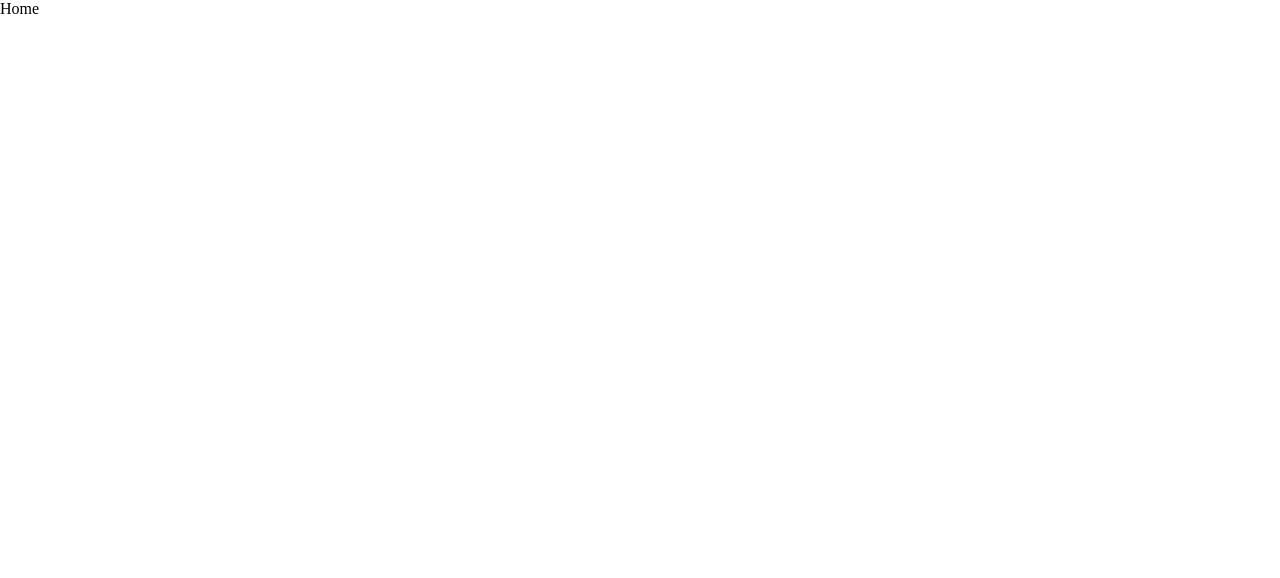
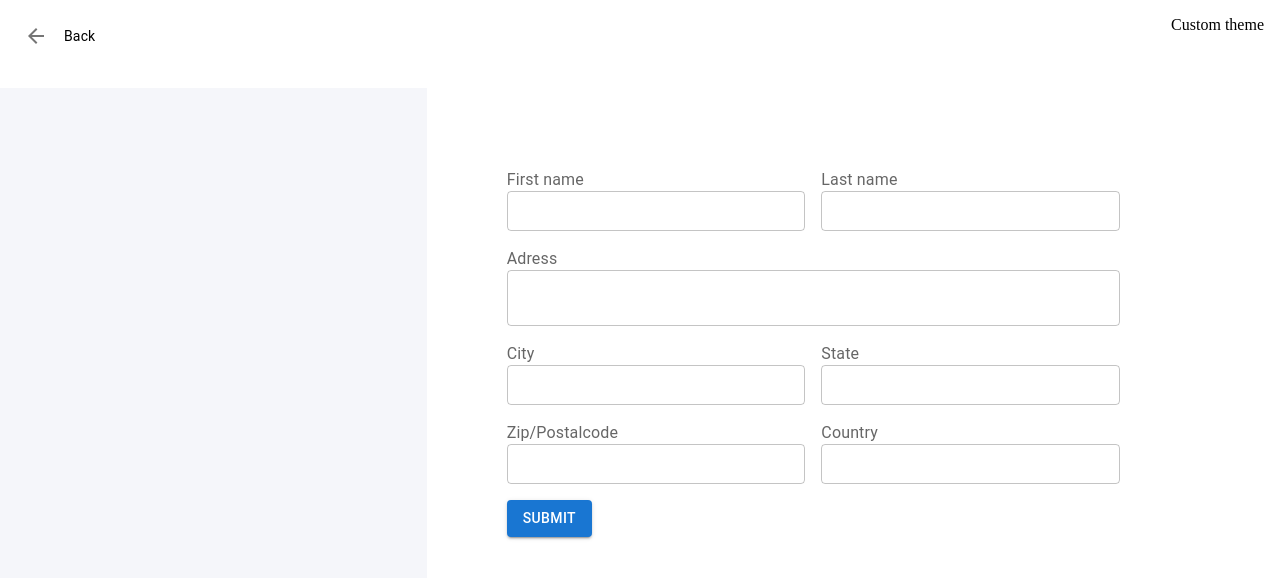
Before and after one commit to nandakishor-Dev/project, a React (Vite) app: page / in a window 1280 px wide. Shown: the top 578 px of the page. Built offline with nearby package versions, Linux system fonts and the light colour scheme.

Commit message:
feat-add registartion page

```diff
--- a/config.js
+++ b/config.js
@@ -1 +1 @@
-const baseApi="https://demoooo"
+export const baseApi="https://demoooo"
--- a/package.json
+++ b/package.json
@@ -12,8 +12,10 @@
   "dependencies": {
     "@emotion/react": "^11.14.0",
     "@emotion/styled": "^11.14.1",
+    "@mui/icons-material": "^7.3.4",
     "@mui/material": "^7.3.4",
     "@tanstack/react-query": "^5.90.6",
+    "axios": "^1.13.1",
     "react": "^19.1.1",
     "react-dom": "^19.1.1",
     "react-hook-form": "^7.66.0",
--- a/src/pages/Home.jsx
+++ b/src/pages/Home.jsx
@@ -1,12 +1,189 @@
-import React from 'react'
+import React from "react";
+import { useMutation } from "@tanstack/react-query";
+import {
+  Box,
+  Button,
+  Container,
+  FormLabel,
+  Grid,
+  IconButton,
+  TextField,
+  Typography,
+} from "@mui/material";
+import { ArrowBack, ArrowBackIos } from "@mui/icons-material";
+import { signUp } from "../store/auth/signup";
+import { Controller, useForm } from "react-hook-form";
 
 const Home = () => {
+  const {
+    control,
+    handleSubmit,
+    watch,
+    formState: { errors },
+  } = useForm({
+    defaultValues: {
+      firstName: "",
+      lastName: "",
+      address: "",
+      city: "",
+      state: "",
+      pincode: "",
+      country: "",
+    },
+  });
 
+  const onSubmit = (data) => console.log(data);
 
+  console.log(watch("example"));
+  const mutation = useMutation({
+    mutationFn: signUp,
+    onSuccess: () => {
+      // Invalidate and refetch
+      alert("success");
+      //   queryClient.invalidateQueries({ queryKey: ["todos"] });
+    },
+  });
 
   return (
-    <div>Home</div>
-  )
-}
+    <Box
+      sx={{
+        minHeight: "100vh",
+        backgroundColor: "white",
+      }}
+    >
+      <Grid container direction={"column"} spacing={2}>
+        {/* Top Section */}
+        <Grid item sx={{ p: 2 }}>
+          <Grid container direction={"row"} justifyContent={"space-between"}>
+            <Grid item>
+              <Box sx={{ display: "flex", alignItems: "center", gap: 1 }}>
+                <IconButton>
+                  <ArrowBack />
+                </IconButton>
+                <Typography variant="body2">Back</Typography>
+              </Box>
+            </Grid>
+            <Grid item>Custom theme</Grid>
+          </Grid>
+        </Grid>
+        {/* Main Section */}
+        <Grid item sx={{ bgcolor: "gray" }}>
+          <Grid container>
+            <Grid size={4} sx={{ bgcolor: "#F5F6FA", p: 10, pt: 20, pb: 20 }}>
+              <Grid container direction={"column"} spacing={2}>
+                {/* {[1, 2, 3, 4].map((i) => (
+                  <Grid item key={i}>
+                    <Grid
+                      container
+                      direction={"row"}
+                      justifyContent={"space-between"}
+                    >
+                      <Grid item>
+                        <Typography>demoooo</Typography>
+                      </Grid>
+                      <Grid item>
+                        <Typography>12345</Typography>
+                      </Grid>
+                    </Grid>
+                  </Grid>
+                ))} */}
+              </Grid>
+            </Grid>
+            <Grid size={8} sx={{ bgcolor: "white", p: 10, pr:20}}>
+              <form onSubmit={handleSubmit(onSubmit)}>
+                <Grid container direction={"column"} spacing={2}>
+                  <Grid container justifyContent={"space-between"}>
+                    <Grid item size={{ xs: 12, sm: 12, lg: 6 }}>
+                      <FormLabel>First name</FormLabel>
+                      <Controller
+                        name="firstName"
+                        control={control}
+                        render={({ field }) => (
+                          <TextField {...field} fullWidth size="small" />
+                        )}
+                      />
+                    </Grid>
 
-export default Home
+                    <Grid item size={{ xs: 12, sm: 12, lg: 6 }}>
+                      <FormLabel>Last name</FormLabel>
+                      <Controller
+                        name="lastName"
+                        control={control}
+                        render={({ field }) => (
+                          <TextField {...field} fullWidth size="small" />
+                        )}
+                      />
+                    </Grid>
+                  </Grid>
+                  <Grid item>
+                    <FormLabel>Adress</FormLabel>
+                    <Controller
+                      name="address"
+                      control={control}
+                      render={({ field }) => (
+                        <TextField {...field} fullWidth size="medium" />
+                      )}
+                    />
+                  </Grid>
+                  <Grid container justifyContent={"space-between"}>
+                    <Grid item size={{ xs: 12, sm: 12, lg: 6 }}>
+                      <FormLabel>City</FormLabel>
+                      <Controller
+                        name="city"
+                        control={control}
+                        render={({ field }) => (
+                          <TextField {...field} fullWidth size="small" />
+                        )}
+                      />
+                    </Grid>
+
+                    <Grid item size={{ xs: 12, sm: 12, lg: 6 }}>
+                      <FormLabel>State</FormLabel>
+                      <Controller
+                        name="state"
+                        control={control}
+                        render={({ field }) => (
+                          <TextField {...field} fullWidth size="small" />
+                        )}
+                      />
+                    </Grid>
+                  </Grid>
+                  <Grid container justifyContent={"space-between"}>
+                    <Grid item size={{ xs: 12, sm: 12, lg: 6 }}>
+                      <FormLabel>Zip/Postalcode</FormLabel>
+                      <Controller
+                        name="pincode"
+                        control={control}
+                        render={({ field }) => (
+                          <TextField {...field} fullWidth size="small" />
+                        )}
+                      />
+                    </Grid>
+
+                    <Grid item size={{ xs: 12, sm: 12, lg: 6 }}>
+                      <FormLabel>Country</FormLabel>
+                      <Controller
+                        name="country"
+                        control={control}
+                        render={({ field }) => (
+                          <TextField {...field} fullWidth size="small" />
+                        )}
+                      />
+                    </Grid>
+                  </Grid>
+                  <Grid item xs={12}>
+                    <Button type="submit" variant="contained">
+                      Submit
+                    </Button>
+                  </Grid>
+                </Grid>
+              </form>
+            </Grid>
+          </Grid>
+        </Grid>
+      </Grid>
+    </Box>
+  );
+};
+
+export default Home;
```
Also changed, not shown: 1 other file (tests, documents, lock files or other folders).
